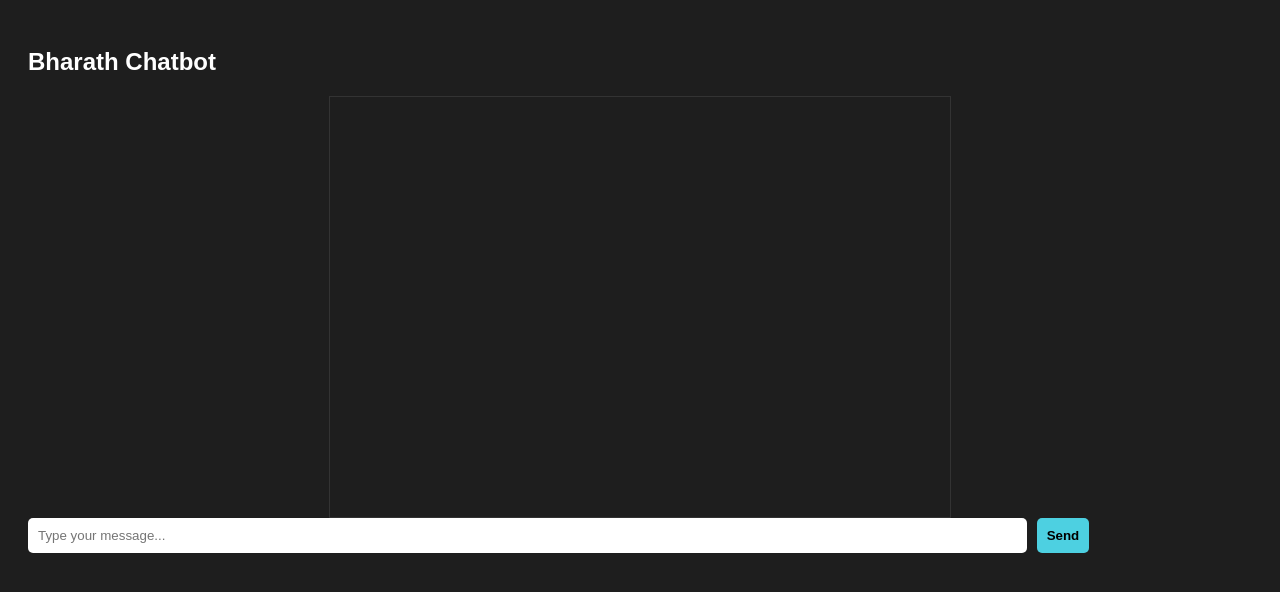
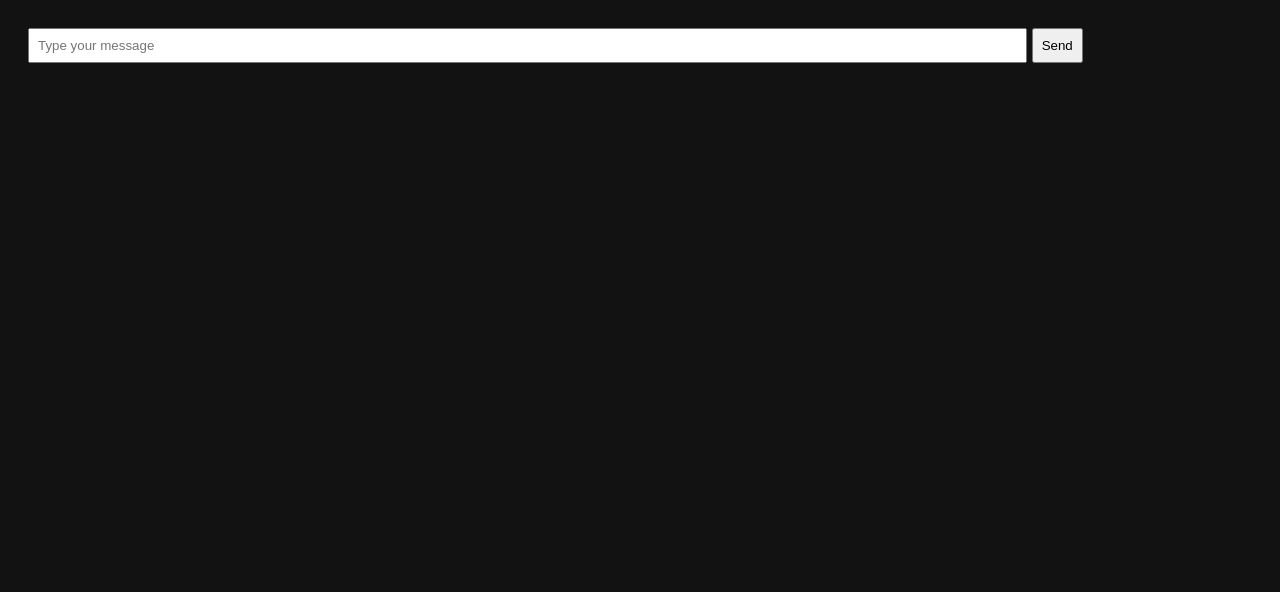
Before and after one commit to janagambharath/Portfolio-chatbot, a Flask app: page / in a window 1280 px wide. Shown: the top 592 px of the page. Run offline with Flask 3, Linux system fonts and the light colour scheme.

Commit message:
Update index.html

```diff
--- a/templates/index.html
+++ b/templates/index.html
@@ -2,67 +2,62 @@
 <html lang="en">
 <head>
     <meta charset="UTF-8">
-  <meta name="viewport" content="width=device-width, initial-scale=1.0">
     <title>Bharath Chatbot</title>
     <style>
-    body { font-family: Arial, sans-serif; background: #1e1e1e; color: #fff; padding: 20px; }
-    #chat { max-width: 600px; margin: auto; border: 1px solid #333; padding: 10px; height: 400px; overflow-y: auto; }
-    .user { color: #4dd0e1; margin-bottom: 10px; }
-    .bot { color: #ffca28; margin-bottom: 10px; }
-    input { width: 80%; padding: 10px; border-radius: 5px; border: none; margin-right: 5px; }
-    button { padding: 10px; border-radius: 5px; border: none; background: #4dd0e1; color: #000; font-weight: bold; cursor: pointer; }
+        body { font-family: Arial; background: #121212; color: #eee; padding: 20px; }
+        #chat { max-width: 600px; margin: auto; }
+        .user { color: #00f; margin: 5px 0; }
+        .bot { color: #0f0; margin: 5px 0; }
+        input { width: 80%; padding: 8px; }
+        button { padding: 8px; }
     </style>
 </head>
 <body>
-  <h2>Bharath Chatbot</h2>
     <div id="chat"></div>
-  <div>
-    <input type="text" id="message" placeholder="Type your message..." />
+    <input type="text" id="message" placeholder="Type your message">
     <button onclick="sendMessage()">Send</button>
-  </div>
 
     <script>
         const chatDiv = document.getElementById("chat");
 
-    function sendMessage() {
+        async function sendMessage() {
             const messageInput = document.getElementById("message");
             const userMessage = messageInput.value.trim();
             if (!userMessage) return;
 
-      // Display user message
+            // Append user message
             const userDiv = document.createElement("div");
             userDiv.className = "user";
             userDiv.textContent = "You: " + userMessage;
             chatDiv.appendChild(userDiv);
             chatDiv.scrollTop = chatDiv.scrollHeight;
-
             messageInput.value = "";
 
-      // Stream bot response
-      const eventSource = new EventSource("/ask", { method: "POST", body: JSON.stringify({ message: userMessage }) });
-
-      let botDiv = document.createElement("div");
+            // Append bot message div
+            const botDiv = document.createElement("div");
             botDiv.className = "bot";
             botDiv.textContent = "Bot: ";
             chatDiv.appendChild(botDiv);
 
-      fetch("/ask", {
+            // Fetch streamed response
+            const response = await fetch("/ask", {
                 method: "POST",
-        headers: { "Content-Type": "application/json" },
-        body: JSON.stringify({ message: userMessage })
-      }).then(response => {
+                body: JSON.stringify({ message: userMessage }),
+                headers: { "Content-Type": "application/json" }
+            });
+
             const reader = response.body.getReader();
             const decoder = new TextDecoder();
-        function read() {
-          reader.read().then(({ done, value }) => {
-            if (done) return;
+            let done = false;
+
+            while (!done) {
+                const { value, done: doneReading } = await reader.read();
+                done = doneReading;
+                if (value) {
                     botDiv.textContent += decoder.decode(value);
                     chatDiv.scrollTop = chatDiv.scrollHeight;
-            read();
-          });
                 }
-        read();
-      });
+            }
         }
     </script>
 </body>
```
Lines whose indentation alone changed are shown as unchanged.
